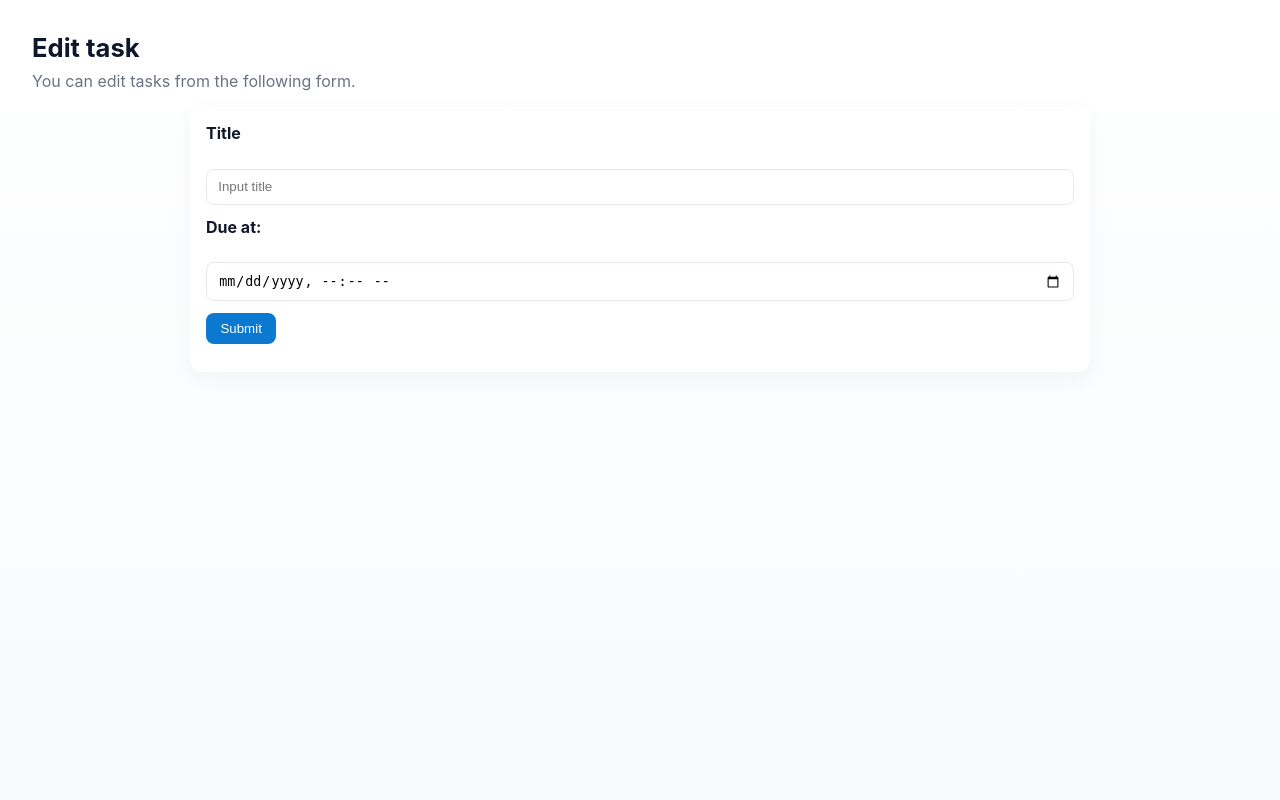
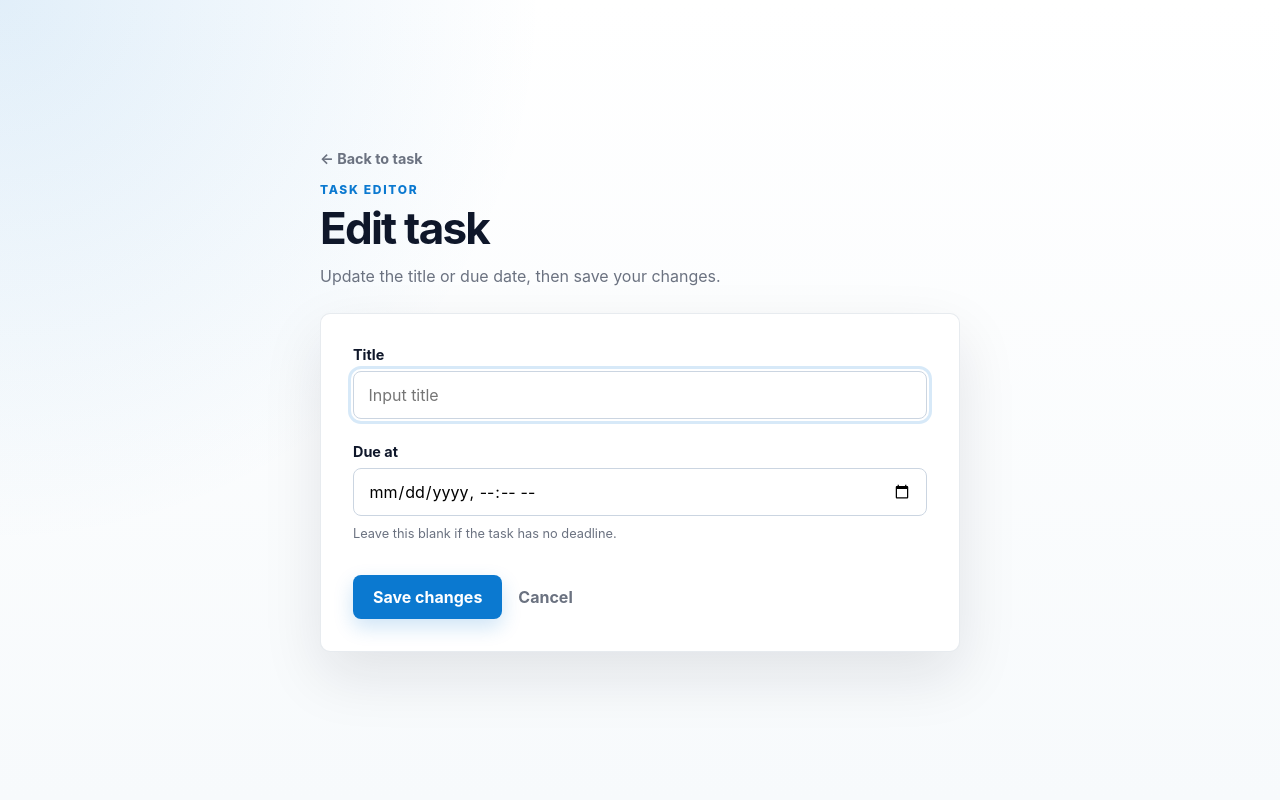
Before and after one commit to s1F102500191/django-test-exercise, a Django app: template todo/templates/todo/edit.html in a window 1280 px wide. Run offline with Django 5.2, Linux system fonts and the light colour scheme; the template is opened without the code that fills it, so the values that code supplies are empty.

Commit message:
編集画面のデザインを整える

```diff
--- a/todo/static/todo/css/style.css
+++ b/todo/static/todo/css/style.css
@@ -67,6 +67,67 @@ a{transition:color .12s ease}
 /* Focus states */
 input:focus{outline:none;box-shadow:0 6px 18px rgba(11,121,208,0.08);border-color:var(--accent)}
 
+/* Edit page */
+.edit-page{
+	min-height:100%;
+	display:grid;
+	place-items:center;
+	padding:3rem 1.25rem;
+	background:
+		radial-gradient(circle at top left,rgba(11,121,208,.12),transparent 34rem),
+		linear-gradient(180deg,#fff 0%,var(--bg) 100%);
+}
+.edit-container{width:min(100%,640px)}
+.edit-header{margin-bottom:1.5rem}
+.edit-header h1{font-size:clamp(2rem,6vw,2.75rem);letter-spacing:-.04em;margin:.25rem 0 .5rem}
+.edit-header > p:last-child{font-size:1rem;line-height:1.65;margin-bottom:0}
+.edit-eyebrow{
+	color:var(--accent);
+	font-size:.75rem;
+	font-weight:800;
+	letter-spacing:.14em;
+	margin:.9rem 0 0;
+	text-transform:uppercase;
+}
+.back-link{color:var(--muted);font-size:.9rem;font-weight:700;text-decoration:none}
+.back-link:hover{color:var(--accent)}
+.edit-form{
+	max-width:none;
+	padding:2rem;
+	border:1px solid rgba(148,163,184,.22);
+	border-radius:var(--radius);
+	box-shadow:0 24px 60px rgba(15,23,42,.1);
+}
+.edit-form .form-field{margin-bottom:1.5rem}
+.edit-form label{font-size:.9rem;margin-bottom:.5rem}
+.edit-form input[type="text"],
+.edit-form input[type="datetime-local"]{
+	min-height:3rem;
+	padding:.75rem .9rem;
+	border-color:#cbd5e1;
+	font:inherit;
+	transition:border-color .15s ease,box-shadow .15s ease;
+}
+.edit-form input:focus-visible{
+	outline:3px solid rgba(11,121,208,.16);
+	outline-offset:2px;
+	box-shadow:none;
+}
+.field-hint{font-size:.8rem;line-height:1.5;margin:.5rem 0 0}
+.edit-actions{display:flex;align-items:center;gap:1rem;margin:2rem 0 0}
+.edit-actions button{
+	min-height:2.75rem;
+	padding:.7rem 1.25rem;
+	font:inherit;
+	font-weight:700;
+	box-shadow:0 8px 20px rgba(11,121,208,.2);
+	transition:background-color .15s ease,transform .15s ease,box-shadow .15s ease;
+}
+.edit-actions button:hover{background:#0868b4;transform:translateY(-1px);box-shadow:0 10px 24px rgba(11,121,208,.28)}
+.edit-actions button:focus-visible,.cancel-link:focus-visible,.back-link:focus-visible{outline:3px solid rgba(11,121,208,.2);outline-offset:3px}
+.cancel-link{color:var(--muted);font-weight:700;text-decoration:none}
+.cancel-link:hover{color:var(--text)}
+
 /* subtle badges when template contains status words */
 .text li{display:inline-block;margin-right:.5rem}
 .text li:before{content:''}
@@ -76,4 +137,15 @@ input:focus{outline:none;box-shadow:0 6px 18px rgba(11,121,208,0.08);border-colo
 	:root{--bg:#071025;--card:#0b1220;--text:#e6eef7;--muted:#91a3b5}
 	body{background:linear-gradient(180deg,#071025 0%, #071827 100%)}
 	form,.text{background:var(--card)}
+	.edit-page{background:radial-gradient(circle at top left,rgba(11,121,208,.18),transparent 34rem),linear-gradient(180deg,#071025 0%,#071827 100%)}
+	.edit-form{border-color:rgba(148,163,184,.18)}
+	.edit-form input[type="text"],.edit-form input[type="datetime-local"]{background:#111c2e;border-color:#334155;color:var(--text);color-scheme:dark}
 }
+
+@media (max-width:640px){
+	.edit-page{display:block;padding:2rem 1rem}
+	.edit-form{padding:1.25rem}
+	.edit-actions{align-items:stretch;flex-direction:column}
+	.edit-actions button,.cancel-link{text-align:center;width:100%}
+	.cancel-link{padding:.65rem}
+}
--- a/todo/templates/todo/edit.html
+++ b/todo/templates/todo/edit.html
@@ -8,24 +8,31 @@
 <link rel="stylesheet" href="{% static 'todo/css/style.css' %}">
 </head>
 
-<body>
+<body class="edit-page">
+<main class="edit-container">
+  <header class="edit-header">
+    <a class="back-link" href="{% url 'detail' task_id=task.id %}" aria-label="Back to task detail">&larr; Back to task</a>
+    <p class="edit-eyebrow">Task editor</p>
     <h1>Edit task</h1>
-<p>You can edit tasks from the following form.</p>
+    <p>Update the title or due date, then save your changes.</p>
+  </header>
 
-<form action="{% url 'update' task.id%}" method="post">
+  <form class="edit-form" action="{% url 'update' task.id %}" method="post">
     {% csrf_token %}
-<div>
-<label for="titleInput">Title</label><br>
-<input id="titleInput" name="title" type="text" placeholder="Input title" value="{{ task.title }}">
+    <div class="form-field">
+      <label for="titleInput">Title</label>
+      <input id="titleInput" name="title" type="text" placeholder="Input title" value="{{ task.title }}" required autofocus>
     </div>
-<div>
-<label for="dueInput">Due at:</label><br>
-<input id="dueInput" name="due_at" type="datetime-local" value="{{ task.due_at |date:"Y-m-d H:i" }}">
+    <div class="form-field">
+      <label for="dueInput">Due at</label>
+      <input id="dueInput" name="due_at" type="datetime-local" value="{{ task.due_at|date:'Y-m-d\\TH:i' }}">
+      <p class="field-hint">Leave this blank if the task has no deadline.</p>
     </div>
-<div>
-<button type="submit">Submit</button>
+    <div class="edit-actions">
+      <button type="submit">Save changes</button>
+      <a class="cancel-link" href="{% url 'detail' task_id=task.id %}">Cancel</a>
     </div>
   </form>
-<br>
+</main>
 </body>
 </html>
```
Lines whose indentation alone changed are shown as unchanged.
